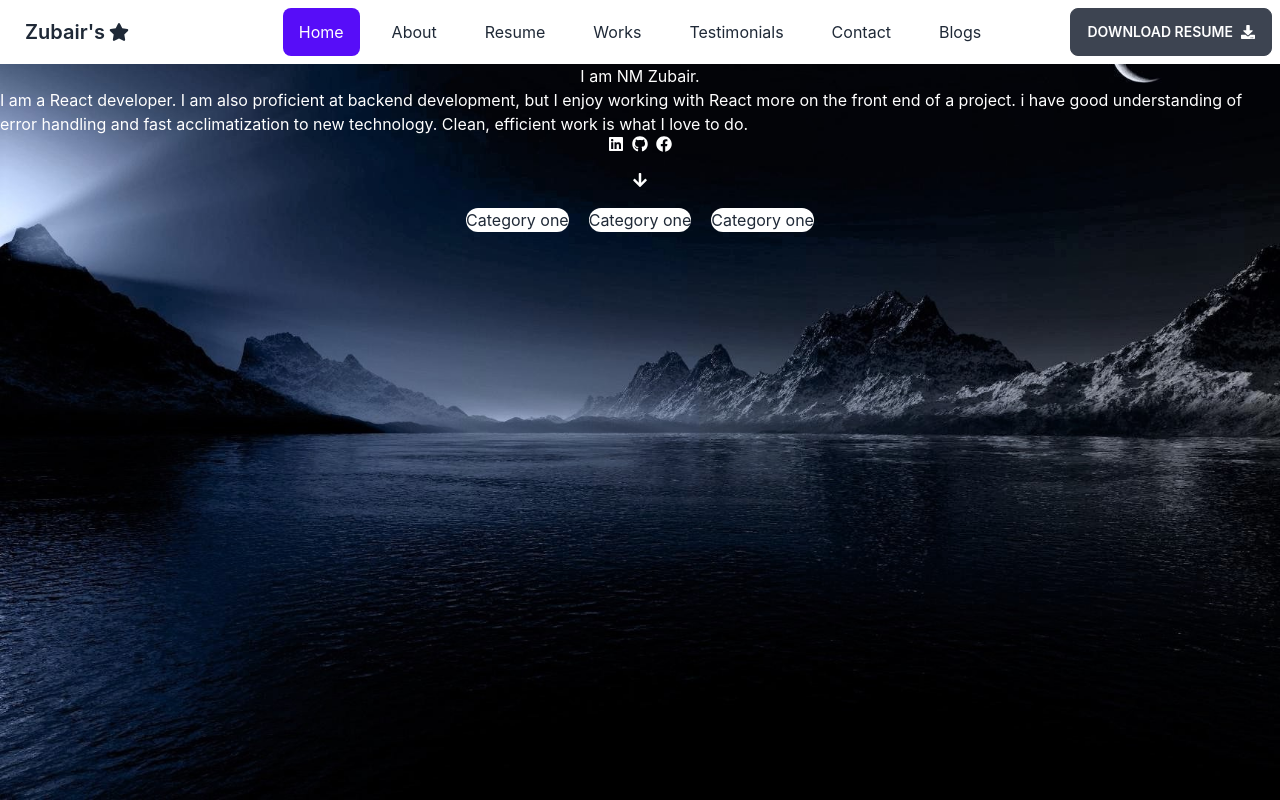
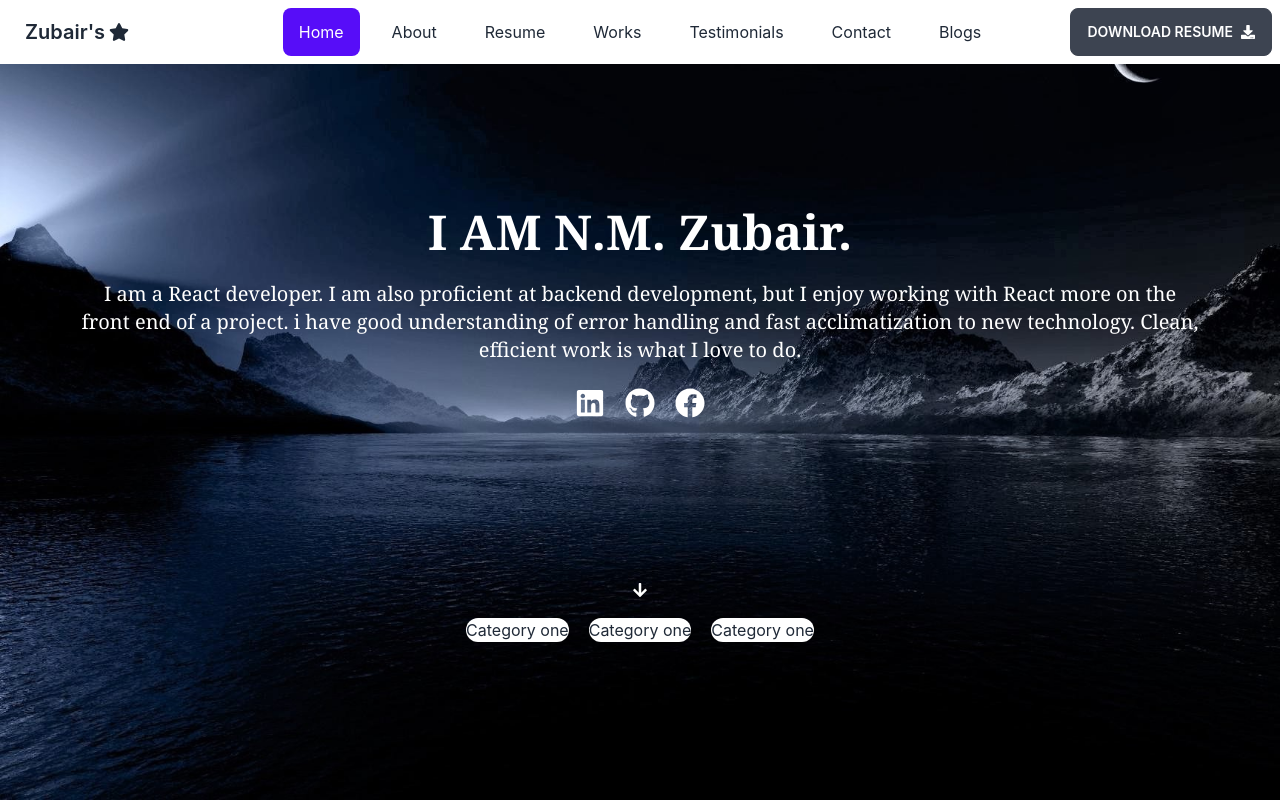
Before and after one commit to codex-zubair/my-portfolio, a React (Create React App) app: page / in a window 1280 px wide. Built offline with nearby package versions, Linux system fonts and the light colour scheme.

Commit message:
added banner section with profile link

```diff
--- a/src/Componets/Banner/Banner.js
+++ b/src/Componets/Banner/Banner.js
@@ -1,19 +1,20 @@
 import React from 'react';
 import { FaFacebook, FaGithub, FaLinkedin } from 'react-icons/fa';
+import { Link } from 'react-router-dom';
 
 const Banner = () => {
     return (
-        <section className='flex items-center flex-col text-white'>
-        <h1>I am NM Zubair.</h1>
-        <p>I am a React developer. I am also proficient at backend development, but I enjoy working with React more on the front end of a project.
-        i have good understanding of error handling and fast acclimatization to new technology. Clean, efficient work is what I love to do.</p>
+        <section className='mx-20 my-36 flex items-center flex-col text-white'>
+            <h1 className='text-5xl font-serif font-semibold'>I AM N.M. Zubair.</h1>
+            <p className='text-xl my-6 text-center font-serif'>I am a React developer. I am also proficient at backend development, but I enjoy working with React more on the front end of a project.
+                i have good understanding of error handling and fast acclimatization to new technology. Clean, efficient work is what I love to do.</p>
 
 
-        <div className='flex gap-2'>
-        <FaLinkedin/>
-        <FaGithub/>
-        <FaFacebook/>
-        </div>
+            <div className='flex gap-5'>
+                <a href="https://www.linkedin.com/in/zubayeralaam/" target="_blank" ><FaLinkedin className='text-3xl' /></a>
+                <a href='https://github.com/codingwithrock' target="_blank"><FaGithub className='text-3xl' /></a>
+                <a href='https://www.facebook.com/Zubayeralaam/' target="_blank"><FaFacebook className='text-3xl' /></a>
+            </div>
         </section>
     );
 };
```
